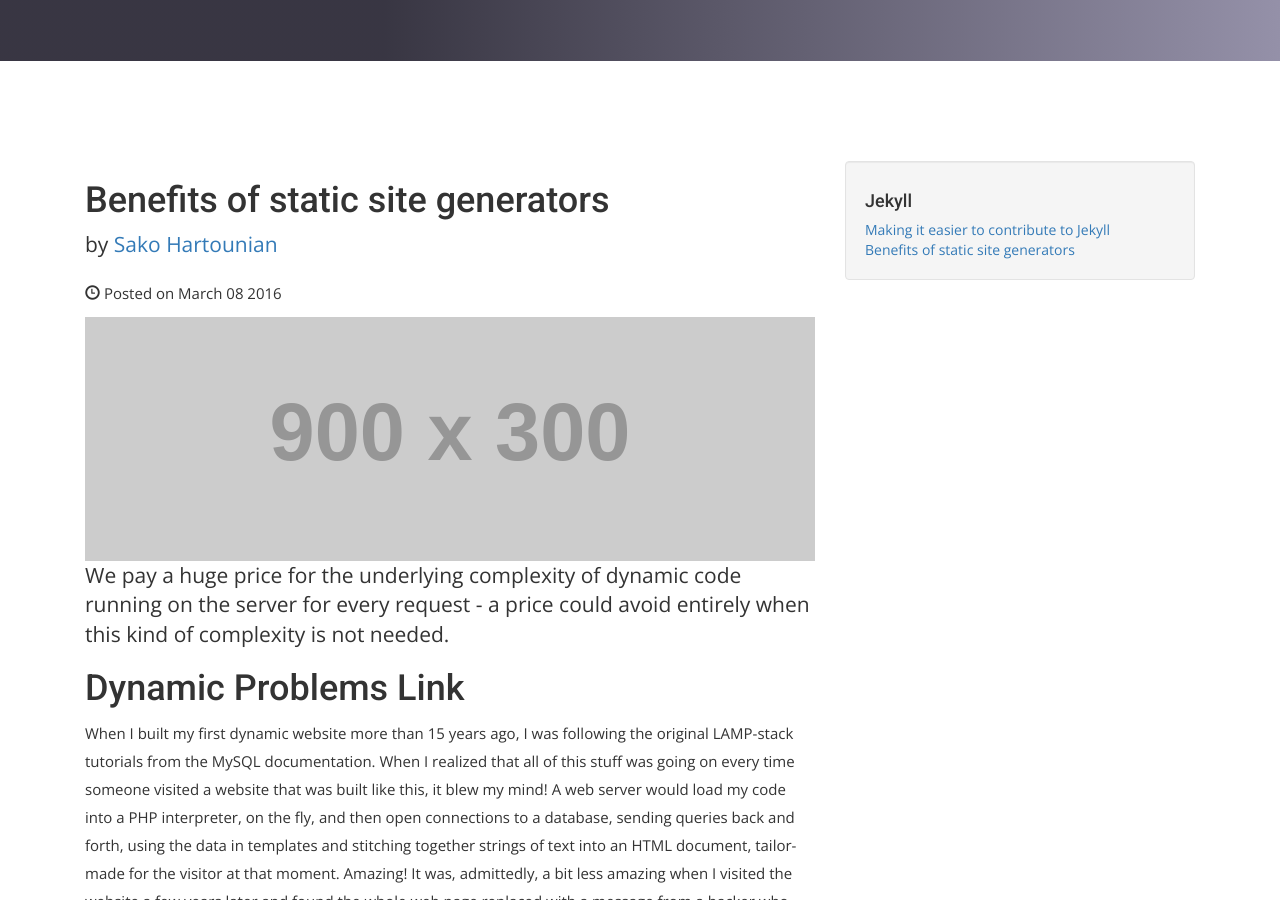
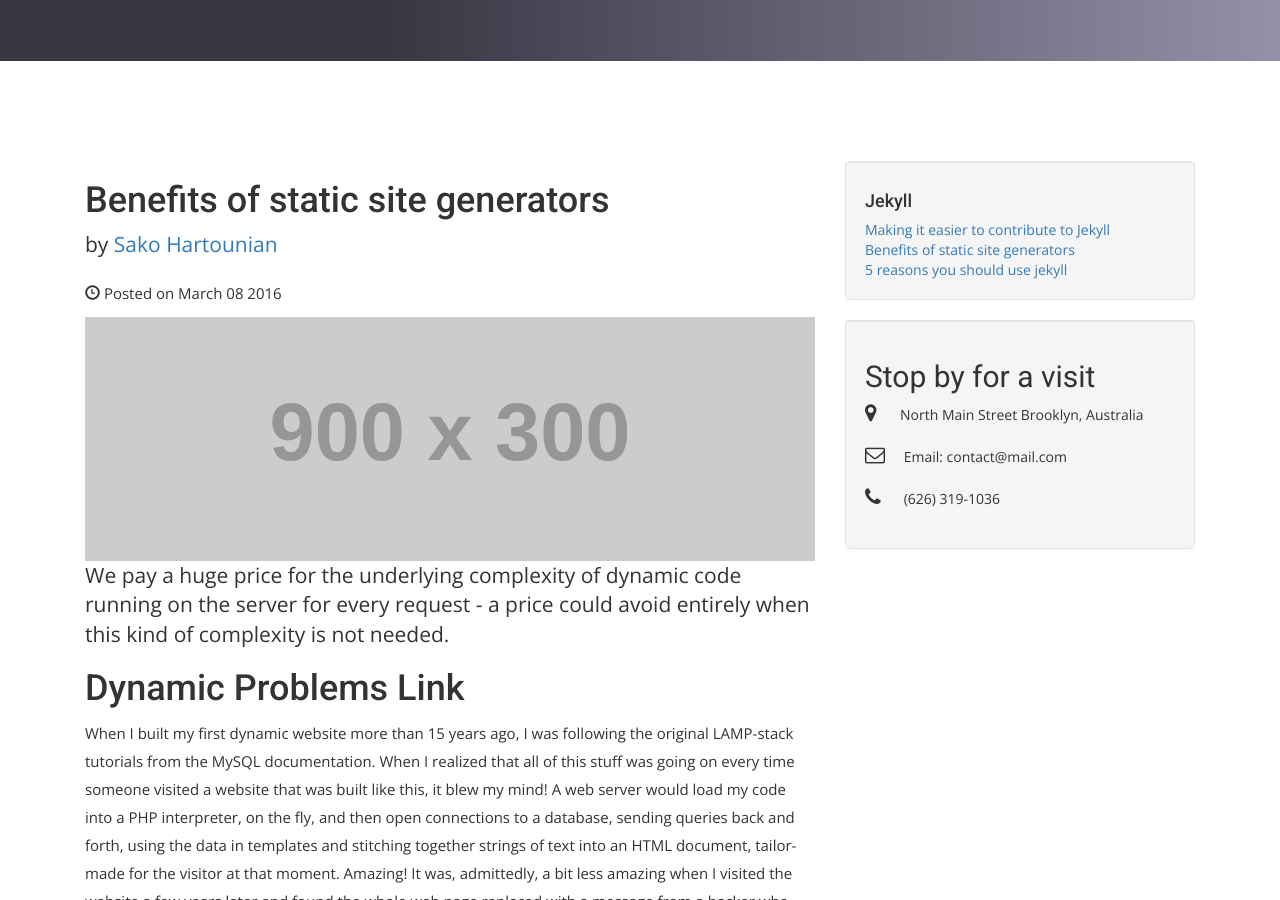
Before and after one commit to sakoh/udemy-jekyll-course, a Jekyll site: the page built from _posts/2016-03-08-benefits-of-static-site-generators.md, in a window 1280 px wide and 900 px high, scrolled down 399 px. Built offline with Jekyll 4.4.1, drawn with Linux system fonts in a browser that asks for light colours; nearby versions of some CDN libraries; some web fonts are replaced; comment, search, counter and statistics services are not loaded.

Commit message:
contact-info added

```diff
--- /dev/null
+++ b/_includes/contact-info.html
@@ -0,0 +1,7 @@
+<h2>Stop by for a visit</h2>
+
+<ul class="address-block">
+  <li><i class="fa fa-map-marker"></i>North Main Street Brooklyn, Australia</li>
+  <li><i class="fa fa-envelope-o"></i> Email: contact@mail.com</li>
+  <li><i class="fa fa-phone"></i> (626) 319-1036</li>
+</ul>
--- a/_layouts/post.html
+++ b/_layouts/post.html
@@ -61,6 +61,9 @@ layout: default
           </div>
           {% endfor %}
         </div>
+        <div class="well">
+          {% include contact-info.html %}
+        </div>
       </div>
     </div>
   </article>
```
Also changed, not shown: _posts/2016-01-20-5-reasons-you-should-use-jekyll.md (added, +38 -0 lines).
